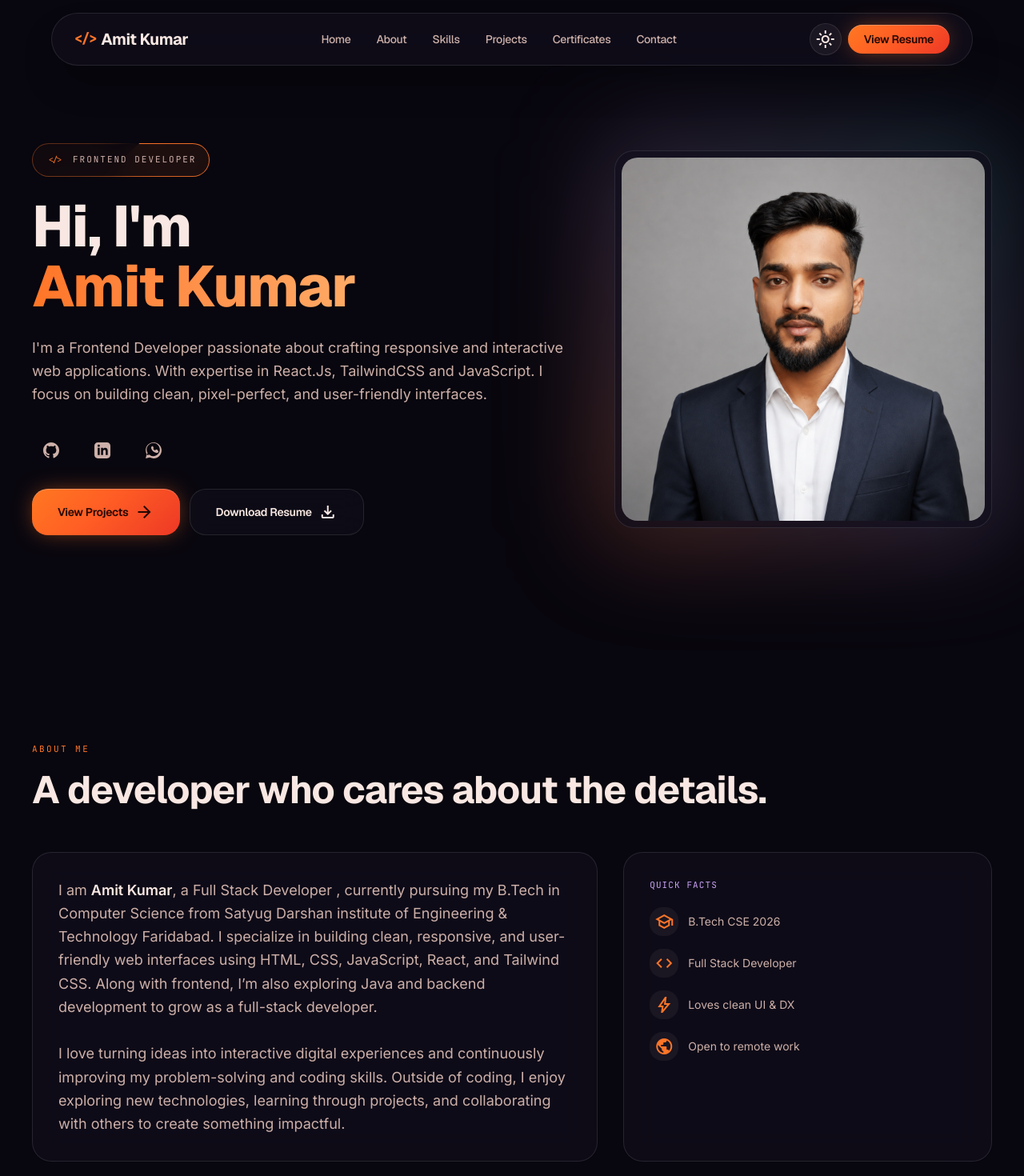
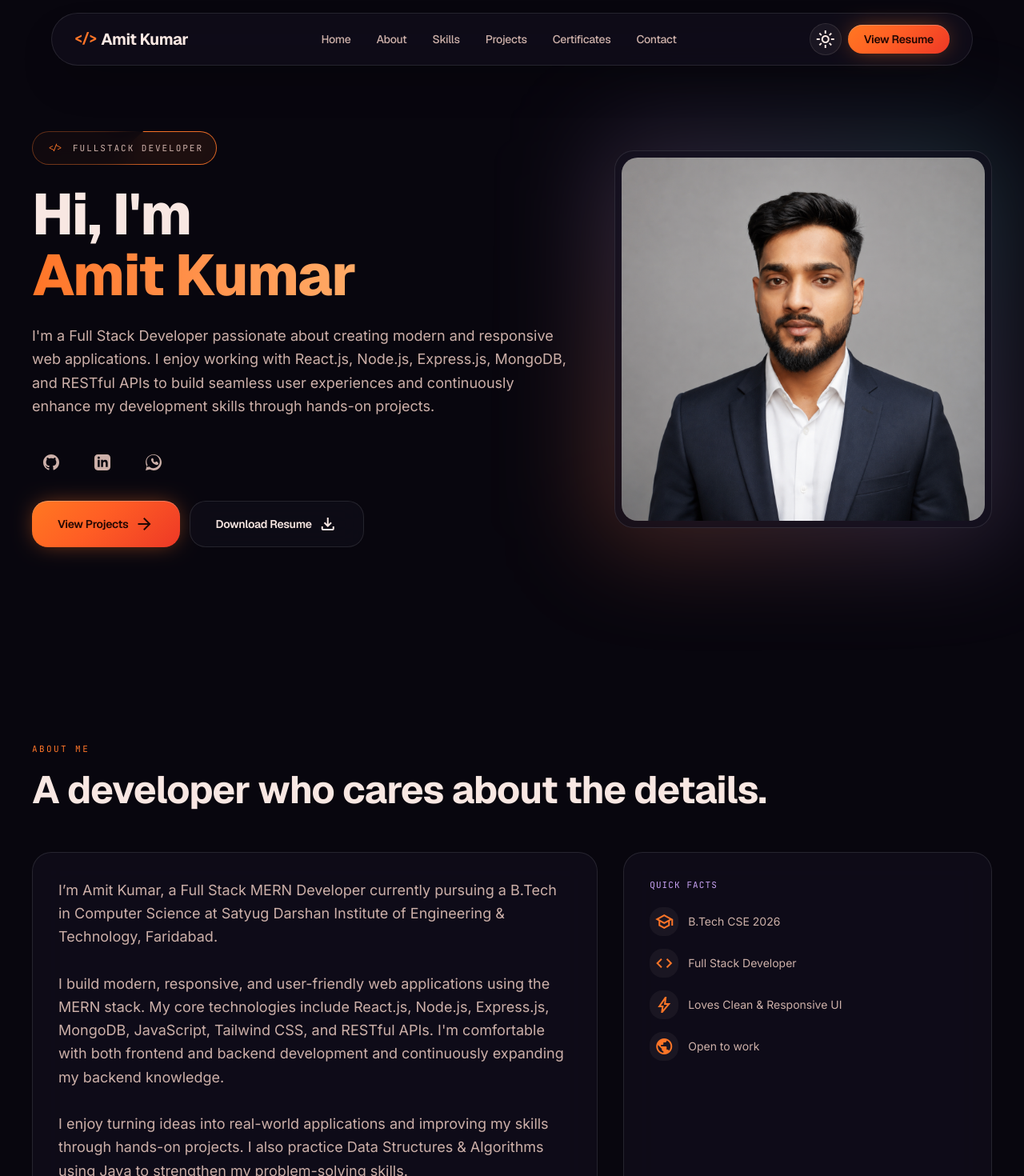
Before and after one commit to amit-kumar1511/my-portfolio, a React (Vite) app: page / in a window 1280 px wide. Shown: the top 1470 px of the page at 80% size. Built offline with nearby package versions, Linux system fonts and the light colour scheme.

Commit message:
feat: create responsive personal portfolio landing page with theme toggling and project showcase

```diff
--- a/src/pages/Index.tsx
+++ b/src/pages/Index.tsx
@@ -216,7 +216,7 @@ function Hero() {
                 <span className="font-code text-[10px] text-orange">&lt;/&gt;</span>
               </span>
               <span className="font-code text-[11px] uppercase tracking-[0.18em] text-on-surface-variant">
-                Frontend Developer
+                FullStack Developer
               </span>
             </div>
           </div>
@@ -228,7 +228,8 @@ function Hero() {
             </span>
           </h1>
           <p className="mt-6 max-w-2xl text-base leading-relaxed text-on-surface-variant sm:text-lg">
-            I'm a Frontend Developer passionate about crafting responsive and interactive web applications. With expertise in React.Js, TailwindCSS and JavaScript. I focus on building clean, pixel-perfect, and user-friendly interfaces.
+            I'm a Full Stack Developer passionate about creating modern and responsive web applications. I enjoy working with React.js, Node.js, Express.js, MongoDB, and RESTful APIs to build seamless user experiences and continuously enhance my development skills through hands-on projects.
+
           </p>
           <div className="mt-8 flex flex-wrap justify-center gap-4 lg:justify-start">
             {/* GitHub */}
@@ -320,10 +321,12 @@ function About() {
       <div className="grid gap-8 lg:grid-cols-5">
         <div className="glass-panel rounded-3xl p-5 sm:p-8 lg:col-span-3">
           <p className="text-base leading-relaxed text-on-surface-variant sm:text-lg">
-            I am <span className="text-foreground font-semibold">Amit Kumar</span>, a Full Stack Developer , currently pursuing my B.Tech in Computer Science from Satyug Darshan institute of Engineering & Technology Faridabad. I specialize in building clean, responsive, and user-friendly web interfaces using HTML, CSS, JavaScript, React, and Tailwind CSS. Along with frontend, I’m also exploring Java and backend development to grow as a full-stack developer.
+            I’m Amit Kumar, a Full Stack MERN Developer currently pursuing a B.Tech in Computer Science at Satyug Darshan Institute of Engineering & Technology, Faridabad.
             <br />
             <br />
-            I love turning ideas into interactive digital experiences and continuously improving my problem-solving and coding skills. Outside of coding, I enjoy exploring new technologies, learning through projects, and collaborating with others to create something impactful.
+            I build modern, responsive, and user-friendly web applications using the MERN stack. My core technologies include React.js, Node.js, Express.js, MongoDB, JavaScript, Tailwind CSS, and RESTful APIs. I'm comfortable with both frontend and backend development and continuously expanding my backend knowledge.
+            <br /><br />
+            I enjoy turning ideas into real-world applications and improving my skills through hands-on projects. I also practice Data Structures & Algorithms using Java to strengthen my problem-solving skills.
           </p>
 
         </div>
@@ -333,8 +336,8 @@ function About() {
             {[
               { icon: "school", label: "B.Tech CSE 2026" },
               { icon: "code", label: "Full Stack Developer" },
-              { icon: "bolt", label: "Loves clean UI & DX" },
-              { icon: "public", label: "Open to remote work" },
+              { icon: "bolt", label: "Loves Clean & Responsive UI" },
+              { icon: "public", label: "Open to work" },
             ].map((f) => (
               <li key={f.label} className="flex items-center gap-3 text-on-surface-variant">
                 <span className="grid h-9 w-9 shrink-0 place-items-center rounded-xl bg-foreground/5 text-orange">
--- a/vite.config.ts
+++ b/vite.config.ts
@@ -12,6 +12,6 @@ export default defineConfig({
     tsconfigPaths: true
   },
   server: {
-    port: 6000
+    port: 6001
   }
 })
```
